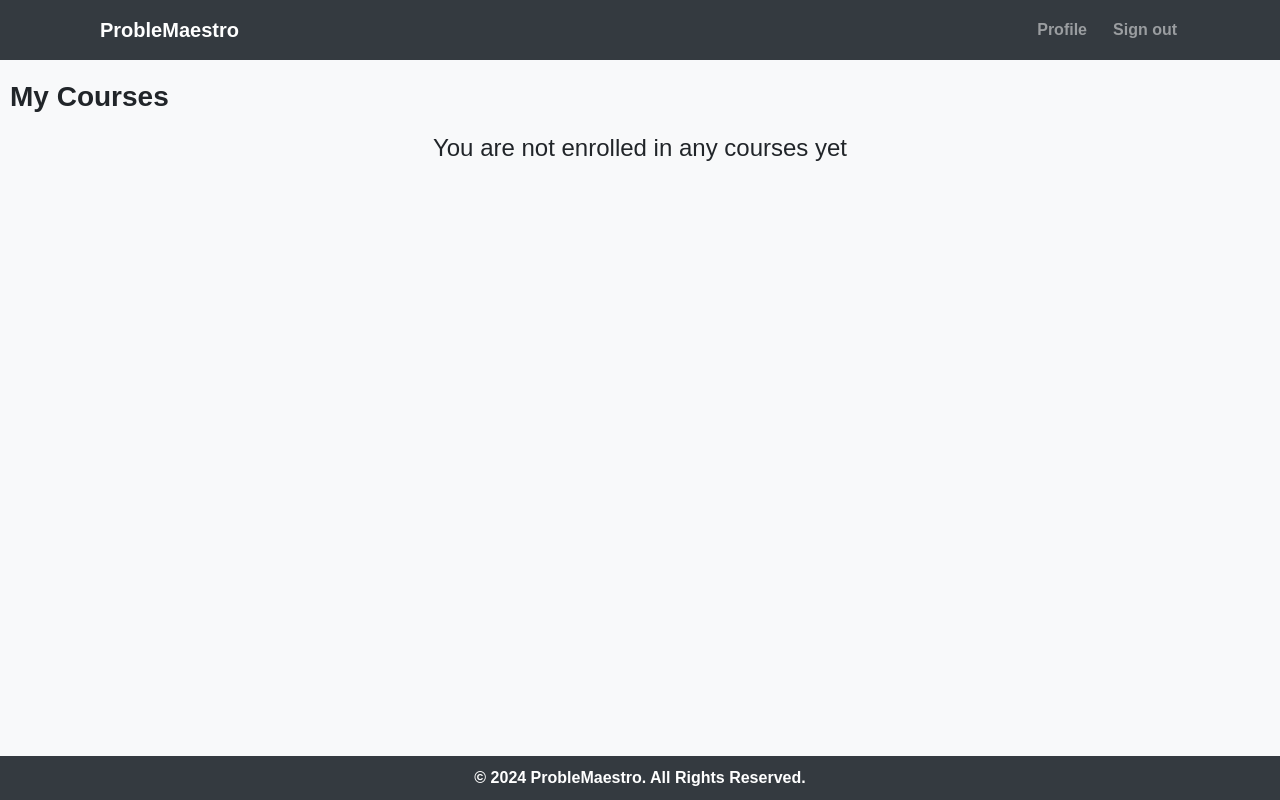
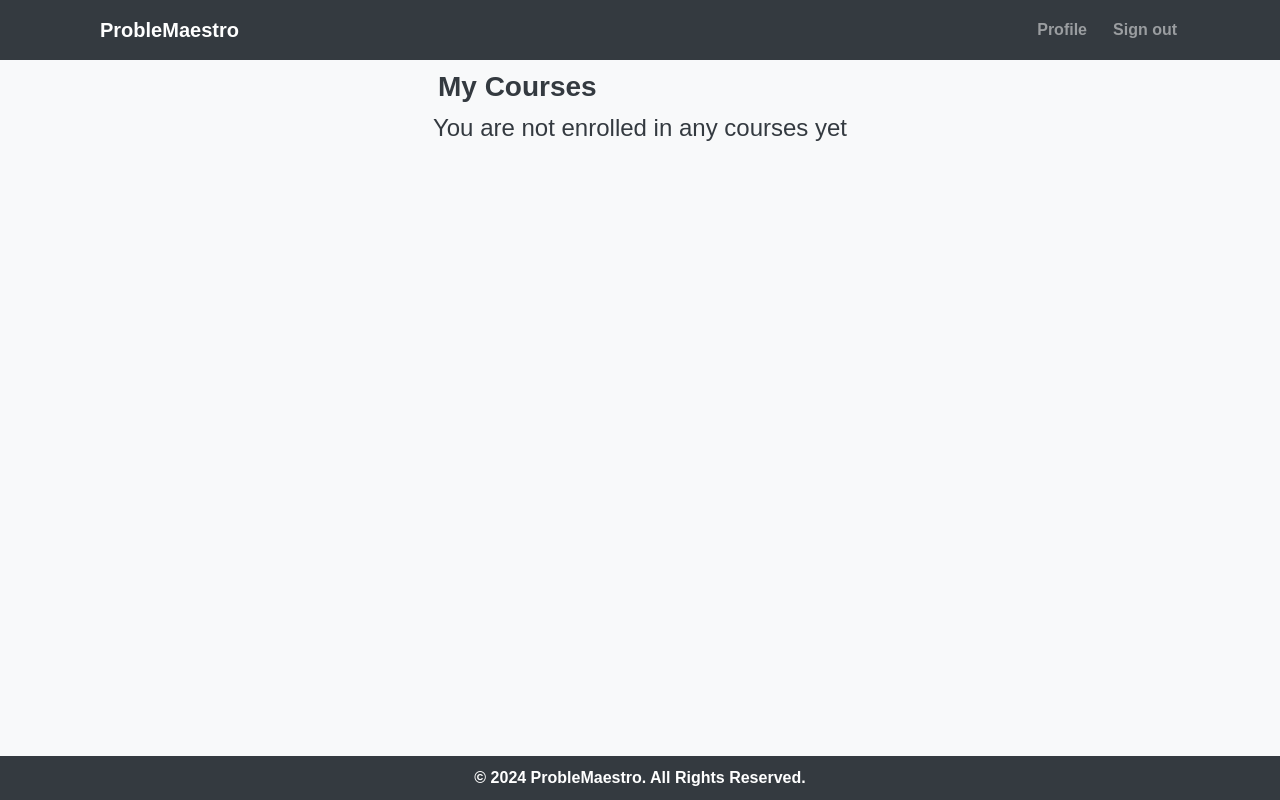
Before and after one commit to OsamaX01/problem__maestro, a Django app: page /dashboard/ in a window 1280 px wide. Run offline with Django 4.2, Linux system fonts and the light colour scheme; the visitor is signed in with stand-in values (Sample User, id 1); data that the repository does not hold is empty; some libraries are stand-ins or nearby versions.

Commit message:
dashboard app: fix the courses list css styles

```diff
--- a/dashboard/static/dashboard/user_dashboard.css
+++ b/dashboard/static/dashboard/user_dashboard.css
@@ -1,20 +1,23 @@
 body {
     font-family: Arial, sans-serif;
     background-color: #f8f9fa;
+    color: #343a40;
     margin: 0;
     padding: 0;
     min-height: 100vh;
     display: flex;
     flex-direction: column;
+    align-items: center;
 }
 
 .card {
     background-color: #fff;
     border-radius: 10px;
-    padding: 20px;
-    margin-bottom: 20px;
+    padding: 10px 10px;
+    margin-bottom: 15px;
     box-shadow: 0 4px 8px rgba(0, 0, 0, 0.1);
     transition: transform 0.3s ease;
+    width: 1000px;
 }
 
 .card:hover {
@@ -22,7 +25,9 @@ body {
 }
 
 .card h2 {
-    margin-top: 0;
+    font-size: 16px;
+    margin: 0;
+    padding: 5px 0;
     color: #343a40;
 }
 
@@ -44,6 +49,6 @@ body {
 #my-courses-title {
     font-family: Arial, sans-serif;
     font-weight: bold;
-    padding: 10px;
-    margin: 10px 0;
+    padding: 5px;
+    margin: 5px 0;
 }
```
